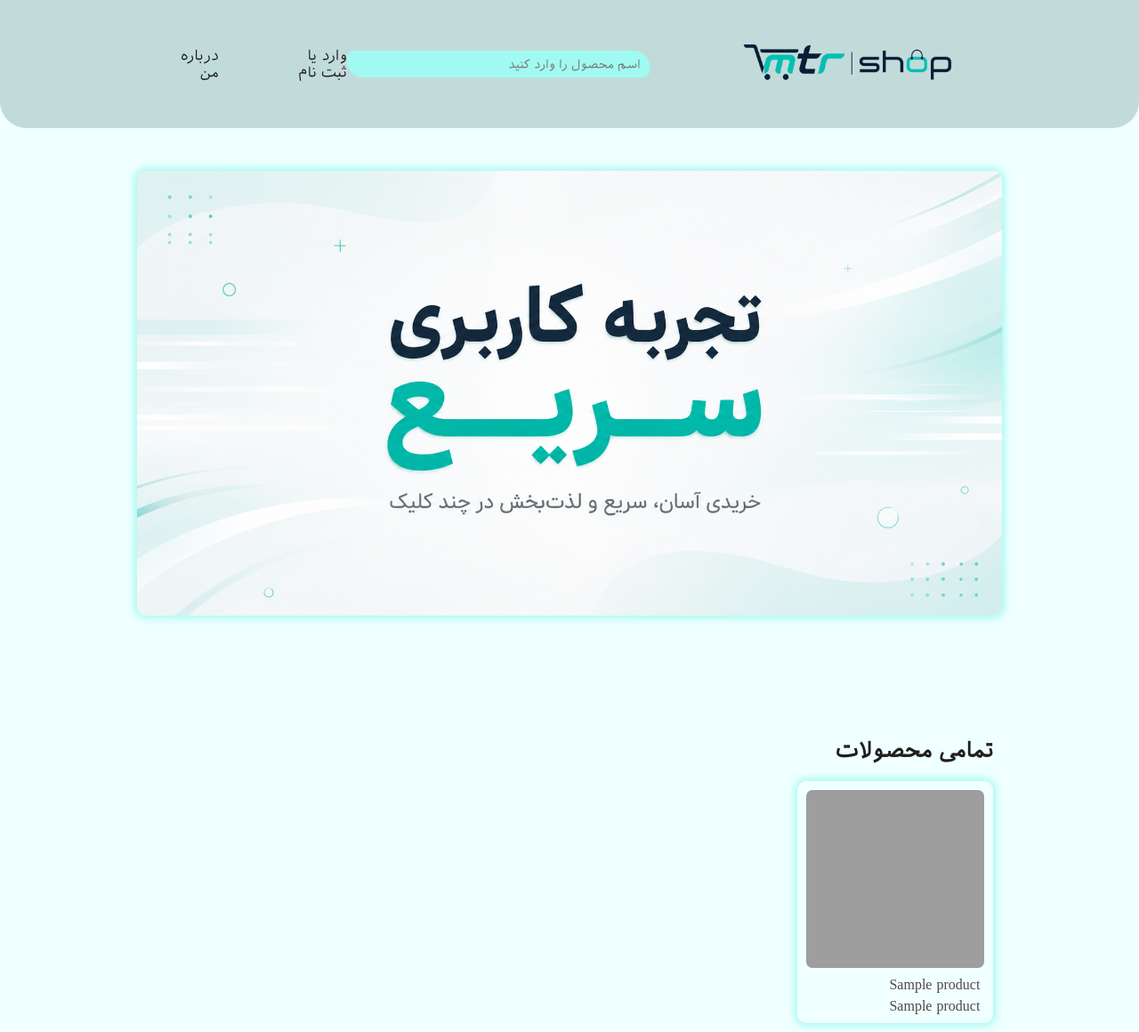
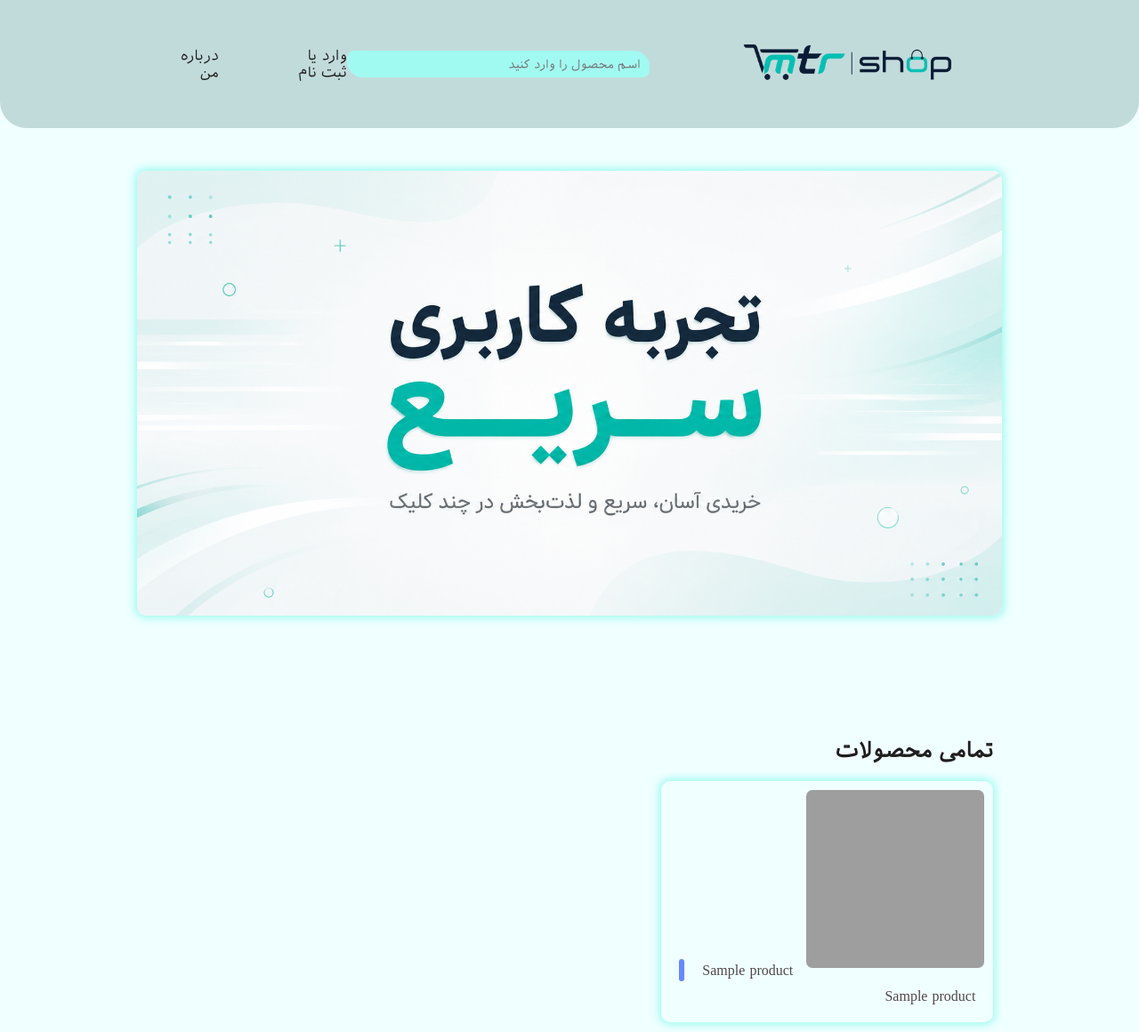
Before and after one commit to mohammadtaharezaeirad-mtr/mtr-shop, a Flask app: template templates/home.html in a window 1280 px wide. Shown: the whole page at 89% size. Run offline with Flask 3, Linux system fonts and the light colour scheme; the template is opened without the code that fills it: most values are stand-ins (such as "Sample title", 1, 10 or a date in 2020); grey boxes are pictures that could not be loaded.

Commit message:
add product fast to page home

```diff
--- a/static/css/home.css
+++ b/static/css/home.css
@@ -159,7 +159,6 @@
     padding: 10px;
     border: none;
     align-items: center;
-
     box-shadow: 0px 0px 10px 3px rgb(161, 250, 241);
     border-radius: 10px;
 }
@@ -167,11 +166,25 @@
     width: 200px;
     height: 200px;
     border-radius: 7px;
+    margin-bottom: 8px;
 }
 .name_products , .prce_products{
-    margin: 5px;
+    display: block;
+    margin: 10px;
     color: rgb(80, 72, 72);
 }
+.name_products{
+    display: inline;
+}
 
+.products_fast{
+    color: rgb(48, 65, 65);
+    width: auto;
+    height: auto;
+    padding: 3px;
+    margin: 10px;
+    background-color: rgb(103, 136, 255);
+    border-radius: 3px;
+}
 
 /*********************** end product information ***********************/
--- a/templates/home.html
+++ b/templates/home.html
@@ -66,7 +66,10 @@
                 <li class="product_information">
                     <a href="/products/{{p[0]}}/{{p[1]}}">
                         <img src="/static/imagesProducts/{{p[0]}}.jpg" alt="" class="image_products">
-                        <p class="name_products">{{p[1]}}</p>
+                        <span class="name_products">{{p[1]}}</span>
+                        {%if p[6] != 'off'%}
+                            <span class="products_fast">{{'ارسال سریع' if p[6] == 'on'}}</span>
+                        {%endif%}
                         <span class="prce_products">{{p[2]}}</span>
                     </a>
                 </li>
```
